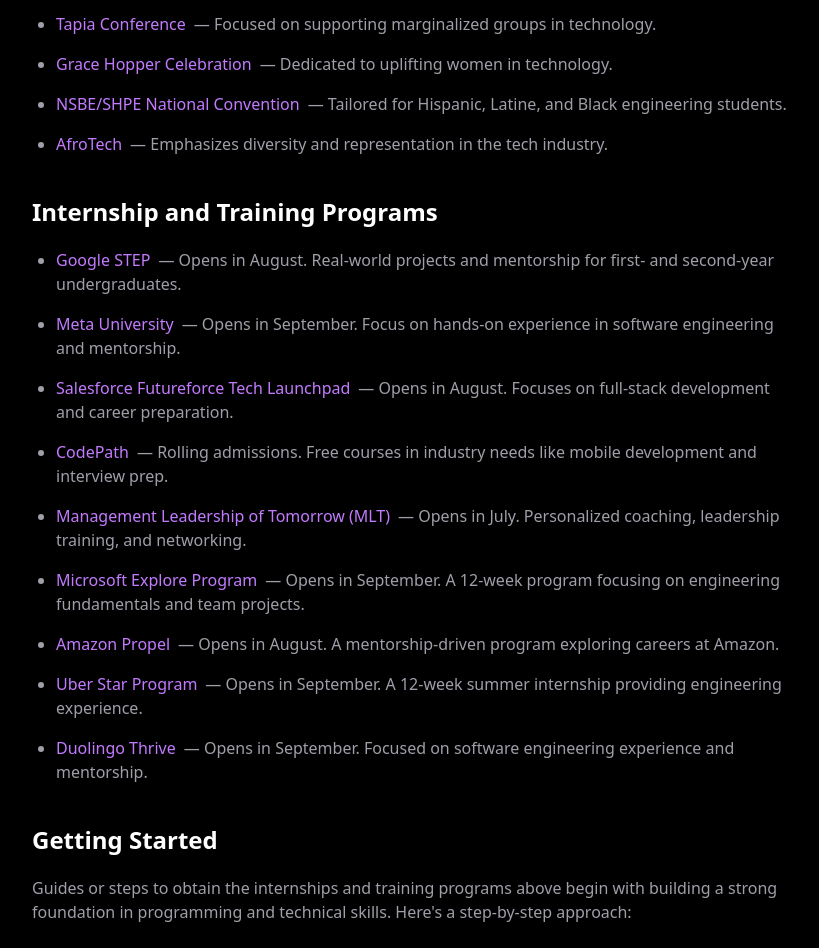
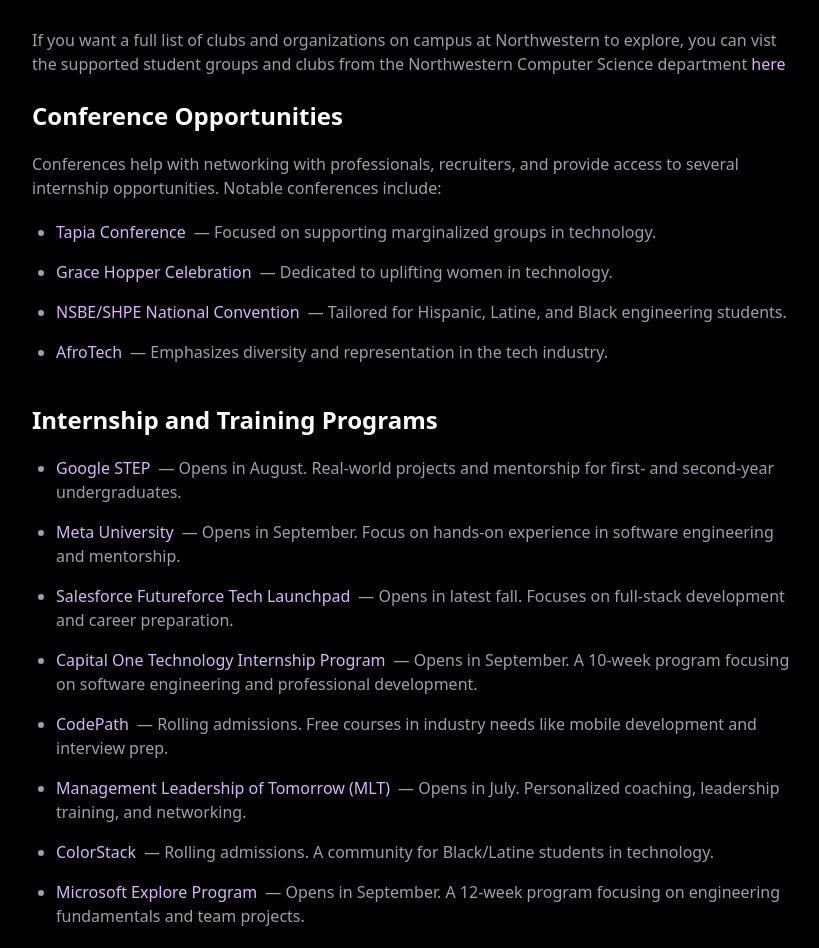
Before and after one commit to Emerging-Coders-Repositories/Emerging-Coders-Website, a Next.js app: page /opportunities/underclassmen in a window 1280 px wide. Shown: the part 800-1748 px from the top of the page, without its empty margins (224-1043 px from the left). Built offline with nearby package versions, Linux system fonts and the light colour scheme.

Commit message:
underclassmen guide done

```diff
--- a/src/app/opportunities/underclassmen/page.tsx
+++ b/src/app/opportunities/underclassmen/page.tsx
@@ -29,6 +29,17 @@
         </h2>
         <ul className="list-disc pl-6 mb-10 text-zinc-400 space-y-4">
           <li>
+            <span className="font-semi-bold text-zinc-300">
+              Develop and Innovate for Social Change (DISC):{" "}
+            </span>
+            DISC is a student organization that focuses on using technology for
+            social good. DISC hosts workshops during the fall to help teach you
+            full-stack development using the latest and modern web technologies.
+            During the winter, you can apply for the Discover program, where you
+            will have the chance to work on technical projects for non-profits
+            in the Evanston and Chicago land areas.
+          </li>
+          <li>
             <span className="font-semibold text-zinc-300">
               Northwestern IEEE:{" "}
             </span>
@@ -57,6 +68,19 @@
           </li>
         </ul>
 
+        <p className="text-zinc-400 mb-6">
+          If you want a full list of clubs and organizations on campus at
+          Northwestern to explore, you can vist the supported student groups and
+          clubs from the Northwestern Computer Science department{" "}
+          <Link
+            href="https://www.mccormick.northwestern.edu/electrical-computer/students/groups-organizations.html"
+            target="_blank"
+            className="text-purple-300 hover:text-purple-300 hover:underline font-medium"
+          >
+            here
+          </Link>
+        </p>
+
         <h2 className="text-2xl font-bold text-white mb-5">
           Conference Opportunities
         </h2>
@@ -70,7 +94,7 @@
             <Link
               href="https://tapiaconference.cmd-it.org/"
               target="_blank"
-              className="text-purple-400 hover:text-purple-300 hover:underline font-medium"
+              className="text-purple-300 hover:text-purple-300 hover:underline font-medium"
             >
               Tapia Conference
             </Link>
@@ -82,7 +106,7 @@
             <Link
               href="https://ghc.anitab.org/"
               target="_blank"
-              className="text-purple-400 hover:text-purple-300 hover:underline font-medium"
+              className="text-purple-300 hover:text-purple-300 hover:underline font-medium"
             >
               Grace Hopper Celebration
             </Link>
@@ -94,7 +118,7 @@
             <Link
               href="https://convention.nsbe.org/"
               target="_blank"
-              className="text-purple-400 hover:text-purple-300 hover:underline font-medium"
+              className="text-purple-300 hover:text-purple-300 hover:underline font-medium"
             >
               NSBE/SHPE National Convention
             </Link>
@@ -106,7 +130,7 @@
             <Link
               href="https://afrotechconference.com/"
               target="_blank"
-              className="text-purple-400 hover:text-purple-300 hover:underline font-medium"
+              className="text-purple-300 hover:text-purple-300 hover:underline font-medium"
             >
               AfroTech
             </Link>
@@ -124,7 +148,7 @@
             <Link
               href="https://buildyourfuture.withgoogle.com/programs/step"
               target="_blank"
-              className="text-purple-400 hover:text-purple-300 hover:underline font-medium"
+              className="text-purple-300 hover:text-purple-300 hover:underline font-medium"
             >
               Google STEP
             </Link>
@@ -137,7 +161,7 @@
             <Link
               href="https://www.metacareers.com/careerprograms/pathways/metauniversity"
               target="_blank"
-              className="text-purple-400 hover:text-purple-300 hover:underline font-medium"
+              className="text-purple-300 hover:text-purple-300 hover:underline font-medium"
             >
               Meta University
             </Link>
@@ -150,20 +174,33 @@
             <Link
               href="https://info.codepath.org/futureforce-tech-launchpad"
               target="_blank"
-              className="text-purple-400 hover:text-purple-300 hover:underline font-medium"
+              className="text-purple-300 hover:text-purple-300 hover:underline font-medium"
             >
               Salesforce Futureforce Tech Launchpad
             </Link>
             <span className="ml-2">
-              — Opens in August. Focuses on full-stack development and career
-              preparation.
+              — Opens in latest fall. Focuses on full-stack development and
+              career preparation.
+            </span>
+          </li>
+          <li>
+            <Link
+              href="https://www.wayup.com/i-Financial-Services-j-Technology-Internship-Program-Summer-2024-Capital-One-466174007828339/"
+              target="_blank"
+              className="text-purple-300 hover:text-purple-300 hover:underline font-medium"
+            >
+              Capital One Technology Internship Program
+            </Link>
+            <span className="ml-2">
+              — Opens in September. A 10-week program focusing on software
+              engineering and professional development.
             </span>
           </li>
           <li>
             <Link
               href="https://www.codepath.org/courses/tech-interview-prep"
               target="_blank"
-              className="text-purple-400 hover:text-purple-300 hover:underline font-medium"
+              className="text-purple-300 hover:text-purple-300 hover:underline font-medium"
             >
               CodePath
             </Link>
@@ -176,7 +213,7 @@
             <Link
               href="https://mlt.org/career-prep/"
               target="_blank"
-              className="text-purple-400 hover:text-purple-300 hover:underline font-medium"
+              className="text-purple-300 hover:text-purple-300 hover:underline font-medium"
             >
               Management Leadership of Tomorrow (MLT)
             </Link>
@@ -187,9 +224,22 @@
           </li>
           <li>
             <Link
+              href="https://www.colorstack.org/"
+              target="_blank"
+              className="text-purple-300 hover:text-purple-300 hover:underline font-medium"
+            >
+              ColorStack
+            </Link>
+            <span className="ml-2">
+              — Rolling admissions. A community for Black/Latine students in
+              technology.
+            </span>
+          </li>
+          <li>
+            <Link
               href="https://careers.microsoft.com/v2/global/en/exploremicrosoft"
               target="_blank"
-              className="text-purple-400 hover:text-purple-300 hover:underline font-medium"
+              className="text-purple-300 hover:text-purple-300 hover:underline font-medium"
             >
               Microsoft Explore Program
             </Link>
@@ -200,22 +250,9 @@
           </li>
           <li>
             <Link
-              href="https://www.amazon.jobs/en/jobs/2808739/software-development-engineer-internship-2025-us"
-              target="_blank"
-              className="text-purple-400 hover:text-purple-300 hover:underline font-medium"
-            >
-              Amazon Propel
-            </Link>
-            <span className="ml-2">
-              — Opens in August. A mentorship-driven program exploring careers
-              at Amazon.
-            </span>
-          </li>
-          <li>
-            <Link
               href="https://www.uber.com/us/en/careers/uberstar/"
               target="_blank"
-              className="text-purple-400 hover:text-purple-300 hover:underline font-medium"
+              className="text-purple-300 hover:text-purple-300 hover:underline font-medium"
             >
               Uber Star Program
             </Link>
@@ -228,7 +265,7 @@
             <Link
               href="https://blog.duolingo.com/duolingo-thrive-intern-program/"
               target="_blank"
-              className="text-purple-400 hover:text-purple-300 hover:underline font-medium"
+              className="text-purple-300 hover:text-purple-300 hover:underline font-medium"
             >
               Duolingo Thrive
             </Link>
```
